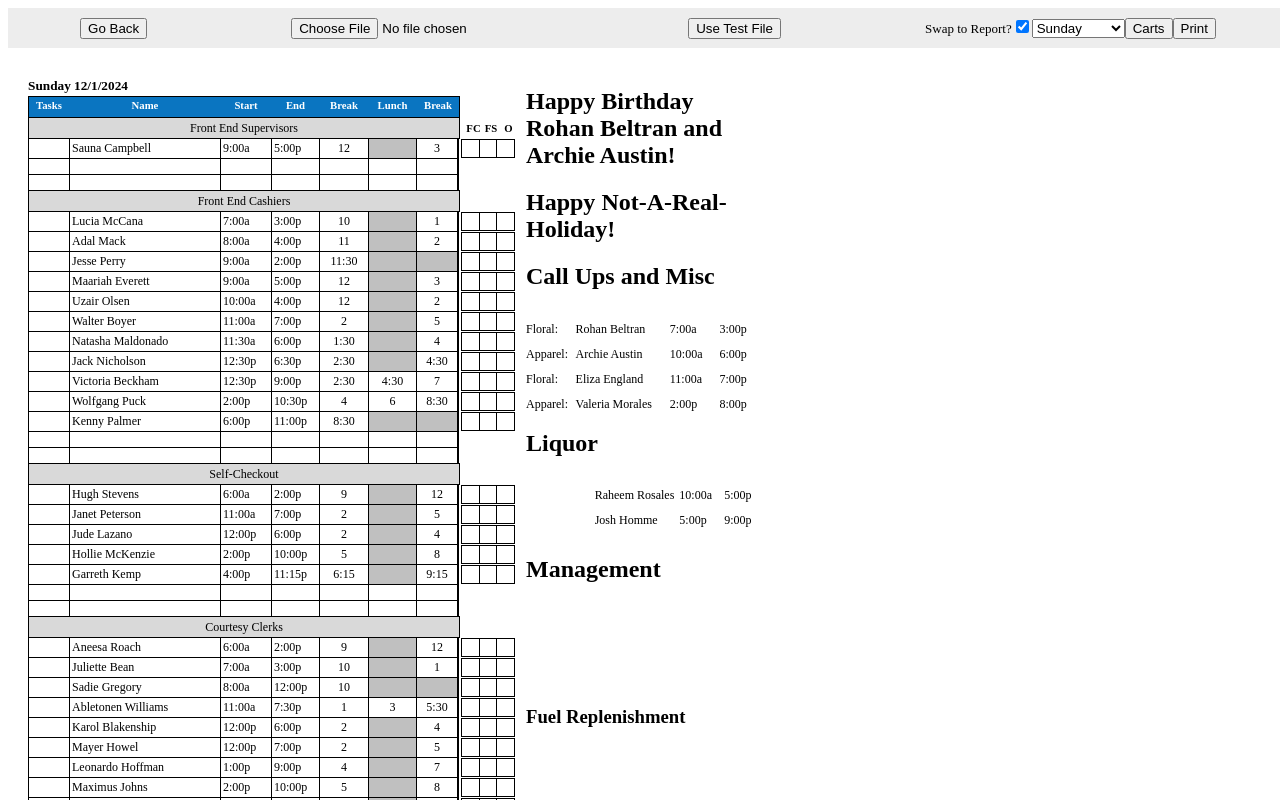
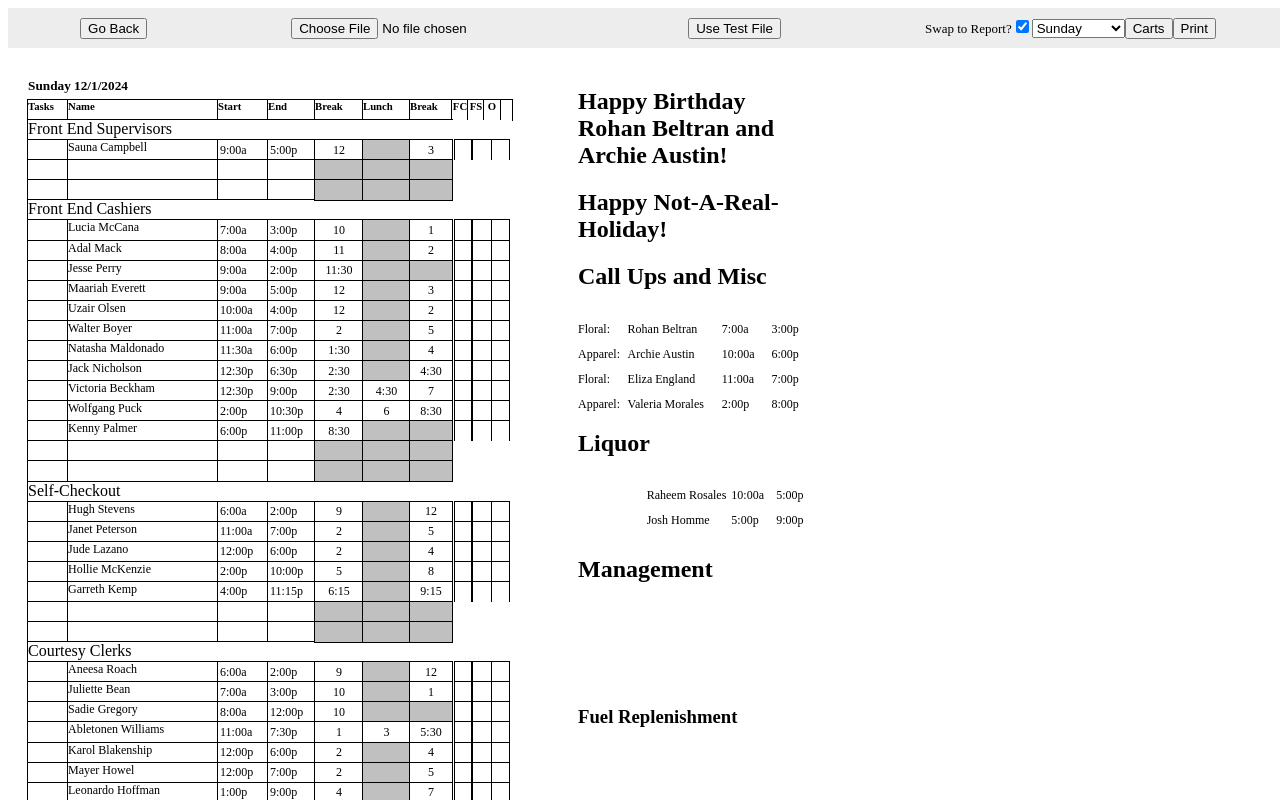
Before and after one commit to EljiahR/k-xlsx-converter-front-end, a Next.js app: page /dashboard/report in a window 1280 px wide. Both pictures are taken after a click on the button "Use Test File". Shown: the top 800 px of the page. Built offline with nearby package versions, Linux system fonts and the light colour scheme.

Commit message:
Ugh, spread out all divs so its more like an excel sheet, made some styling updates but needs a lot more work

```diff
--- a/src/app/_components/editor/Board.tsx
+++ b/src/app/_components/editor/Board.tsx
@@ -14,9 +14,8 @@ const Board = () => {
 
   return (
     <>
-      <div id={styles["report"]}>
+      <div id={styles["report"]} className={styles["report"]}>
         <h5 id={styles["date"]}>{shifts[currentDay].date}</h5>
-        <div id={styles["labels"]}>
         <h6>Tasks</h6>
         <h6>Name</h6>
         <h6>Start</h6>
@@ -24,21 +23,21 @@ const Board = () => {
         <h6>Break</h6>
         <h6>Lunch</h6>
         <h6>Break</h6>
-          <div id={styles["fresh-start-labels"]}>
+        <div id={styles["fs-labels"]}>
           <h6 className={styles["fresh-start-label"]}>FC</h6>
           <h6 className={styles["fresh-start-label"]}>FS</h6>
           <h6 className={styles["fresh-start-label"]}>O</h6>
         </div>
-        </div>
+
+
+
         {shifts[currentDay].jobPositions.find(
           (shift) => shift.name === "Front End Supervisor",
         ) && (
           <>
-            <div className={styles["front-end-header"]}>
-              <div className="blank-cell"></div>
-              <div className="header-title">Front End Supervisors</div>
-            </div>
-            <div className={styles["front-end-content"]}>
+            <div className={styles["title-header"]}>Front End Supervisors</div>
+            <div className={styles["no-outline"]}></div>
+
             <IndividualShifts
               people={
                 shifts[currentDay].jobPositions.find(
@@ -51,15 +50,13 @@ const Board = () => {
             />
             <BlankRow />
             <BlankRow />
-            </div>
+
           </>
         )}
 
-        <div className={styles["front-end-header"]}>
-          <div className="blank-cell"></div>
-          <div className="header-title">Front End Cashiers</div>
-        </div>
-        <div className={styles["front-end-content"]}>
+        <div className={styles["title-header"]}>Front End Cashiers</div>
+        <div className={styles["no-outline"]}></div>
+
         <IndividualShifts
           people={
             shifts[currentDay].jobPositions.find(
@@ -72,12 +69,10 @@ const Board = () => {
         />
         <BlankRow />
         <BlankRow />
-        </div>
-        <div className={styles["front-end-header"]}>
-          <div className="blank-cell"></div>
-          <div className="header-title">Self-Checkout</div>
-        </div>
-        <div className={styles["front-end-content"]}>
+
+        <div className={styles["title-header"]}>Self-Checkout</div>
+        <div className={styles["no-outline"]}></div>
+
         <IndividualShifts
           people={
             shifts[currentDay].jobPositions.find(
@@ -90,12 +85,10 @@ const Board = () => {
         />
         <BlankRow />
         <BlankRow />
-        </div>
-        <div className={styles["front-end-header"]}>
-          <div className="blank-cell"></div>
-          <div className="header-title">Courtesy Clerks</div>
-        </div>
-        <div className={styles["front-end-content"]}>
+
+        <div className={styles["title-header"]}>Courtesy Clerks</div>
+        <div className={styles["no-outline"]}></div>
+
         <IndividualShifts
           people={
             shifts[currentDay].jobPositions.find(
@@ -108,12 +101,10 @@ const Board = () => {
         />
         <BlankRow />
         <BlankRow />
-        </div>
-        <div className={styles["front-end-header"]}>
-          <div className="blank-cell"></div>
-          <div className="header-title">Service Desk</div>
-        </div>
-        <div className={styles["front-end-content"]}>
+
+        <div className={styles["title-header"]}>Service Desk</div>
+        <div className={styles["no-outline"]}></div>
+
         <IndividualShifts
           people={
             shifts[currentDay].jobPositions.find(
@@ -126,12 +117,10 @@ const Board = () => {
         />
         <BlankRow />
         <BlankRow />
-        </div>
-        <div className={styles["front-end-header"]}>
-          <div className="blank-cell"></div>
-          <div className="header-title">Fuel Center</div>
-        </div>
-        <div id={styles["fuel"]} className={styles["front-end-content"]}>
+
+        <div className={styles["title-header"]}>Fuel Center</div>
+        <div className={styles["no-outline"]}></div>
+
         <IndividualShifts
           people={
             shifts[currentDay].jobPositions.find(
@@ -142,7 +131,7 @@ const Board = () => {
           section="desk"
           inputReference={inputReference}
         />
-        </div>
+
       </div>
       <div id={styles["side-section"]}>
         {shifts[currentDay].birthdays.length > 0 && (
--- a/src/app/_components/editor/BoardSubComponents/BlankRow.tsx
+++ b/src/app/_components/editor/BoardSubComponents/BlankRow.tsx
@@ -2,7 +2,7 @@ import styles from "@/styles/IndividualShifts.module.css"
 
 const BlankRow = () => {
   return (
-    <div className={`${styles["person"]} ${styles["blank-row"]}`}>
+    <>
       <div className={styles["blank-cell"]}></div>
       <p className={styles["person-name"]}></p>
       <p className={`${styles["start"]} ${styles["time"]}`}></p>
@@ -10,7 +10,8 @@ const BlankRow = () => {
       <p className={styles["break"]}></p>
       <p className={styles["lunch"]}></p>
       <p className={styles["break"]}></p>
-    </div>
+      <div className={styles["no-outline"]}></div>
+    </>
   );
 };
 export default BlankRow;
--- a/src/app/_components/editor/BoardSubComponents/IndividualShifts.tsx
+++ b/src/app/_components/editor/BoardSubComponents/IndividualShifts.tsx
@@ -15,15 +15,7 @@ const IndividualShifts = ({
 
   const shifts = people.map((person) => {
     return (
-      <div
-        className={styles["person"]}
-        key={
-          positionName +
-          person.employeeId +
-          person.shiftStart +
-          person.shiftEnd
-        }
-      >
+      <>
         <div className={styles["blank-cell"]}>
           <button className={styles["delete-btn"]} onClick={() => dispatch(deleteShift({employeeId: person.employeeId, firstName: person.name.firstName, jobPosition: positionName }))}>Delete</button>
         </div>
@@ -55,17 +47,16 @@ const IndividualShifts = ({
           section={section}
           inputReference={inputReference}
         />
-        {!positionName.includes("Fuel") && (
-          <>
+        {!positionName.includes("Fuel") ? (
           <div className={styles["ffo"]}>
             <div className={styles["ffo-inner"]}></div>
             <div className={styles["ffo-middle"]}></div>
             <div className={styles["ffo-inner"]}></div>
           </div>
-          </>
-
+        ) : (
+          <div className={styles["no-outline"]}></div>
         )}
-      </div>
+      </>
     );
   });
   return shifts;
--- a/src/app/_styles/Board.module.css
+++ b/src/app/_styles/Board.module.css
@@ -1,11 +1,36 @@
 #report{
   max-height: 100%;
+  display: grid;
+  grid-template-columns: 40px 150px 50px 47px 48px 47px 42px 60px;
+
+}
+
+.report * {
+  background-color: white;
+  outline: 1px solid;
+  height: 20px;
+  margin: 0;
 }
 
 #date {
   margin-bottom: 2px;
   margin-top: 10px;
   text-align: left;
+  grid-column: 1 / -1;
+  outline: none;
+}
+
+#fs-labels {
+  display: flex;
+  flex-direction: row;
+}
+
+.no-outline {
+  outline: none;
+}
+
+.title-header {
+  grid-column: 1 / -2;
 }
 
 .front-end-content {
@@ -14,11 +39,6 @@
   margin-top: -1px;
   position: relative;
   z-index: 1;
-}
-
-.front-end-content > * {
-  height: 2%;
-  font-size: 2rem;
 }
 
 #labels {
--- a/src/app/_styles/IndividualShifts.module.css
+++ b/src/app/_styles/IndividualShifts.module.css
@@ -28,7 +28,6 @@ input.highlight, p.highlight {
 .person-name {
   font-size: 0.75rem;
   text-align: left;
-  padding: 2px;
 
 }
 
@@ -68,14 +67,19 @@ p.lunch:empty {
   margin-left: 2px;
 }
 
+.no-outline {
+  outline: none !important;
+}
+
 .ffo {
   display: flex;
   flex-direction: row;
   width: 54px;
-  border: 1px solid black;
+
   justify-self: center;
   padding: 0px;
   box-sizing: border-box;
+  outline: none;
 }
 
 .ffo-middle {
```
Lines whose indentation alone changed are shown as unchanged.
